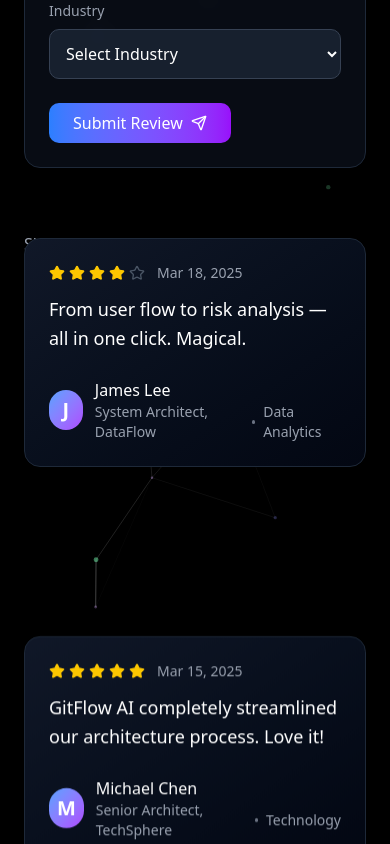
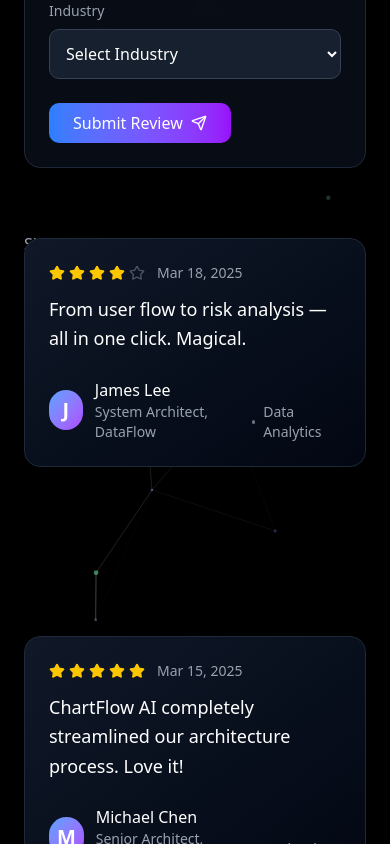
Before and after one commit to Fangmbeng/ChartFlow-UI, a Next.js app: page /feedback in a window 390 px wide. Shown: the part 1156-2000 px from the top of the page. Built offline with nearby package versions, Linux system fonts and the light colour scheme.

Commit message:
Bug Fixed

```diff
--- a/src/app/chat/page.tsx
+++ b/src/app/chat/page.tsx
@@ -428,7 +428,7 @@ export default function GitFlowAI() {
       <div className="backdrop-blur-sm bg-white/70 dark:bg-gray-900/70 shadow-xl rounded-xl max-w-7xl mx-auto my-8 p-6">
         <header className="flex justify-between items-center mb-8">
           <div>
-            <h1 className="text-4xl font-bold bg-clip-text text-transparent bg-gradient-to-r from-blue-600 to-indigo-600 dark:from-blue-400 dark:to-indigo-400">GitFlow AI</h1>
+            <h1 className="text-4xl font-bold bg-clip-text text-transparent bg-gradient-to-r from-blue-600 to-indigo-600 dark:from-blue-400 dark:to-indigo-400">ChartFlow AI</h1>
             <p className="text-gray-600 dark:text-gray-300">Intelligent Software Architecture Generator</p>
           </div>
 
--- a/src/app/feedback/page.tsx
+++ b/src/app/feedback/page.tsx
@@ -6,6 +6,8 @@ import { loadSlim } from 'tsparticles-slim'; // Changed from loadFull to loadSli
 import { useCallback, useState, useEffect } from 'react';
 import { Star, Filter, ChevronUp, ChevronDown, Send } from 'lucide-react';
 import type { Engine } from 'tsparticles-engine';
+import { useRouter } from 'next/navigation';
+
 
 // Define the review interface for type safety
 interface Review {
@@ -20,7 +22,7 @@ interface Review {
 // Enhanced reviews with names and star ratings
 const reviews: Review[] = [
   {
-    text: "GitFlow AI completely streamlined our architecture process. Love it!",
+    text: "ChartFlow AI completely streamlined our architecture process. Love it!",
     name: "Michael Chen",
     stars: 5,
     role: "Senior Architect, TechSphere",
@@ -36,7 +38,7 @@ const reviews: Review[] = [
     date: "2025-03-02"
   },
   {
-    text: "As a startup CTO, this is the best assistant I&apos;ve used so far.",
+    text: "As a startup CTO, this is the best assistant I have used so far.",
     name: "Alex Rivera",
     stars: 5,
     role: "CTO, LaunchPad",
@@ -60,7 +62,7 @@ const reviews: Review[] = [
     date: "2025-02-20"
   },
   {
-    text: "Even our non-tech founder understood the output. That&apos;s a win.",
+    text: "Even our non-tech founder understood the output. That's a win.",
     name: "Emma Wilson",
     stars: 4,
     role: "Product Owner, StartupX",
@@ -90,6 +92,8 @@ export default function FeedbackPage() {
   const [selectedRating, setSelectedRating] = useState(0);
   const [sortBy, setSortBy] = useState("newest"); // newest, highest, lowest
   const [isScrolled, setIsScrolled] = useState(false);
+  const router = useRouter();
+
 
   // Form state
   const [reviewText, setReviewText] = useState("");
@@ -397,7 +401,7 @@ export default function FeedbackPage() {
                   <textarea
                     value={reviewText}
                     onChange={(e) => setReviewText(e.target.value)}
-                    placeholder="What did you think about GitFlow AI?"
+                    placeholder="What did you think about ChartFlow AI?"
                     className="w-full bg-gray-800/70 border border-gray-700 rounded-lg p-3 text-white placeholder-gray-500 focus:ring-2 focus:ring-blue-500 focus:border-transparent transition"
                     rows={4}
                     required
@@ -553,16 +557,17 @@ export default function FeedbackPage() {
             viewport={{ once: true }}
             className="mt-28 text-center"
           >
-            <h2 className="text-2xl font-bold mb-4">Ready to experience GitFlow AI?</h2>
+            <h2 className="text-2xl font-bold mb-4">Ready to experience ChartFlow AI?</h2>
             <p className="text-gray-400 max-w-xl mx-auto mb-8">
               Join thousands of satisfied users who have streamlined their software architecture process.
             </p>
-            <a
-              href="/"
-              className="inline-block bg-gradient-to-r from-green-400 via-teal-400 to-blue-500 text-white font-semibold px-8 py-3 rounded-full shadow-lg hover:scale-105 transition-transform duration-300"
+            <span
+              onClick={() => router.push('/')}
+              className="inline-block cursor-pointer bg-gradient-to-r from-green-400 via-teal-400 to-blue-500 text-white font-semibold px-8 py-3 rounded-full shadow-lg hover:scale-105 transition-transform duration-300"
             >
               Get Started for Free
-            </a>
+            </span>
+
           </motion.div>
         </main>
       </div>
--- a/src/app/page.tsx
+++ b/src/app/page.tsx
@@ -15,7 +15,7 @@ const Spline = dynamic(() => import('./animations/ui/SplineClient'), {
 // Enhanced reviews with names and star ratings
 const reviews = [
   {
-    text: "GitFlow AI completely streamlined our architecture process. Love it!",
+    text: "ChartFlow AI completely streamlined our architecture process. Love it!",
     name: "Michael Chen",
     stars: 5,
     role: "Senior Architect, TechSphere"
@@ -27,7 +27,7 @@ const reviews = [
     role: "Project Manager, InnovateCorp"
   },
   {
-    text: "As a startup CTO, this is the best assistant I&apos;ve used so far.",
+    text: "As a startup CTO, this is the best assistant I have used so far.",
     name: "Alex Rivera",
     stars: 4,
     role: "CTO, LaunchPad"
@@ -45,7 +45,7 @@ const reviews = [
     role: "Lead Developer, CodeCraft"
   },
   {
-    text: "Even our non-tech founder understood the output. That&apos;s a win.",
+    text: "Even our non-tech founder understood the output. That is a win.",
     name: "Emma Wilson",
     stars: 4,
     role: "Product Owner, StartupX"
@@ -91,7 +91,7 @@ export default function Home() {
               height={48}
               className="object-contain"
             />
-            <h1 className="text-5xl md:text-6xl font-bold">GitFlow AI</h1>
+            <h1 className="text-5xl md:text-6xl font-bold">ChartFlow AI</h1>
           </div>
 
           <p className="text-lg md:text-xl text-white/80 max-w-2xl mb-10">
@@ -120,8 +120,8 @@ export default function Home() {
               >
                 <h3 className="text-2xl font-semibold mb-2">{title}</h3>
                 <p className="text-white/70 text-sm">
-                  {i === 0 && 'GitFlow AI helps you design Software Architecture, to provide robust & secure applications for multiple business sectors.'}
-                  {i === 1 && 'Write or upload your business logic. GitFlow AI is tailored for any technical level, implementing DevSecOps throughout the design.'}
+                  {i === 0 && 'ChartFlow AI helps you design Software Architecture, to provide robust & secure applications for multiple business sectors.'}
+                  {i === 1 && 'Write or upload your business logic. ChartFlow AI is tailored for any technical level, implementing DevSecOps throughout the design.'}
                   {i === 2 && 'Get your downloadable design, detailed SDLC documentation, Future Consideration & Potential Risk Analysis.'}
                 </p>
               </motion.div>
--- a/src/components/ui/footer.tsx
+++ b/src/components/ui/footer.tsx
@@ -12,7 +12,7 @@ export default function Footer() {
             >
             <div className="mb-2">Sponsored by 237Tech AI</div>
             <div className="flex justify-center gap-4 flex-wrap">
-                <span>GitFlow AI • Intelligent Architecture Generator &copy; {new Date().getFullYear()}</span>
+                <span>ChartFlow AI • Intelligent Architecture Generator &copy; {new Date().getFullYear()}</span>
                 <a href="/404" className="hover:text-blue-500 transition-colors duration-200">About Us</a>
                 <a href="/404" className="hover:text-blue-500 transition-colors duration-200">Terms</a>
                 <a href="/404" className="hover:text-blue-500 transition-colors duration-200">Privacy</a>
--- a/src/components/ui/navbar.tsx
+++ b/src/components/ui/navbar.tsx
@@ -24,7 +24,8 @@ export default function Navbar() {
             />
             <span
             onClick={() => router.push('/chat')}
-            className="text-xl font-bold">GitFlow AI</span>
+            className="text-xl font-bold cursor-pointer">ChartFlow AI
+            </span>
         </div>
             <div className="space-x-4">
             {/* <button className="px-4 py-2 bg-white text-black rounded hover:bg-gray-200 transition">
```
